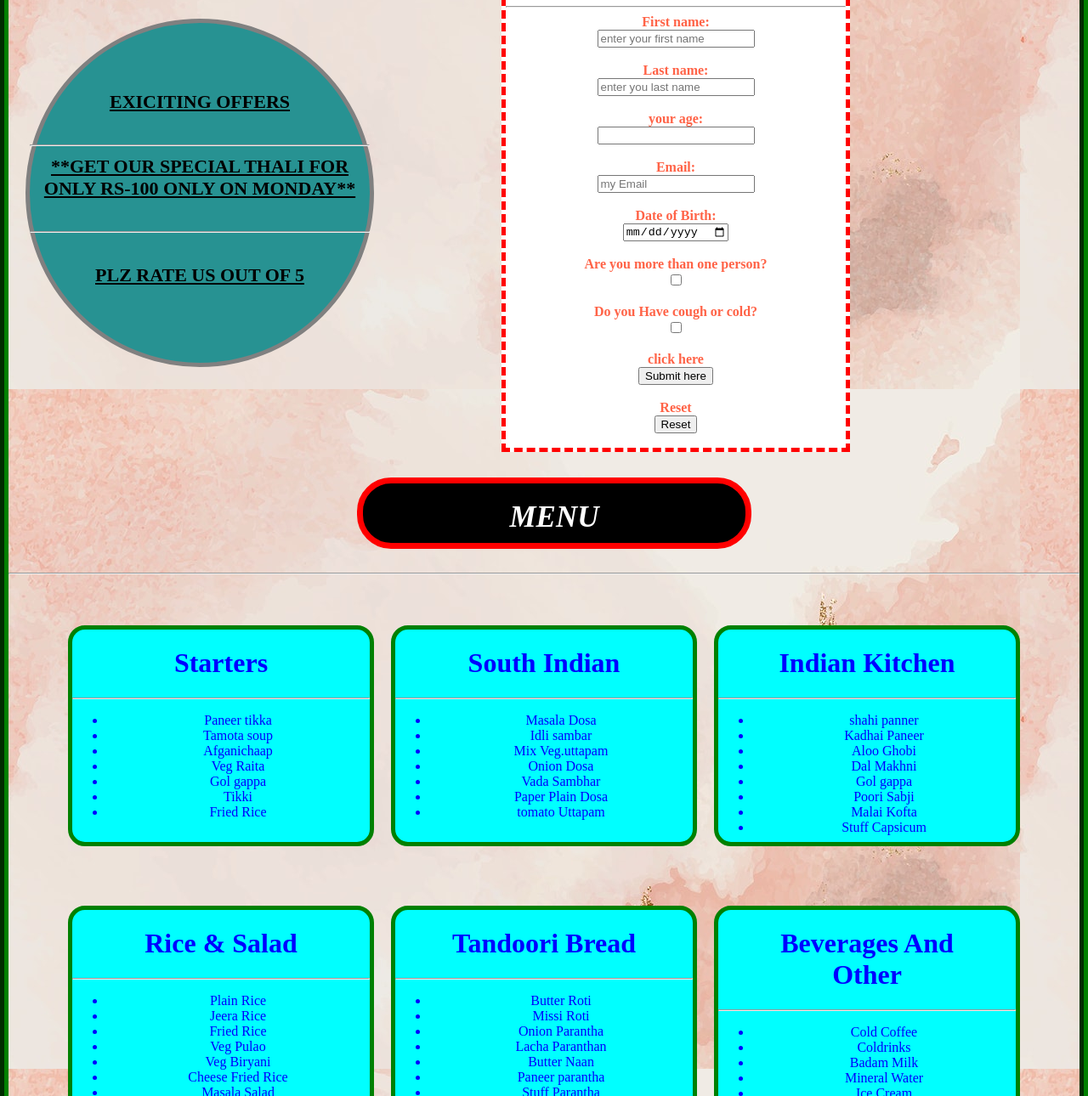
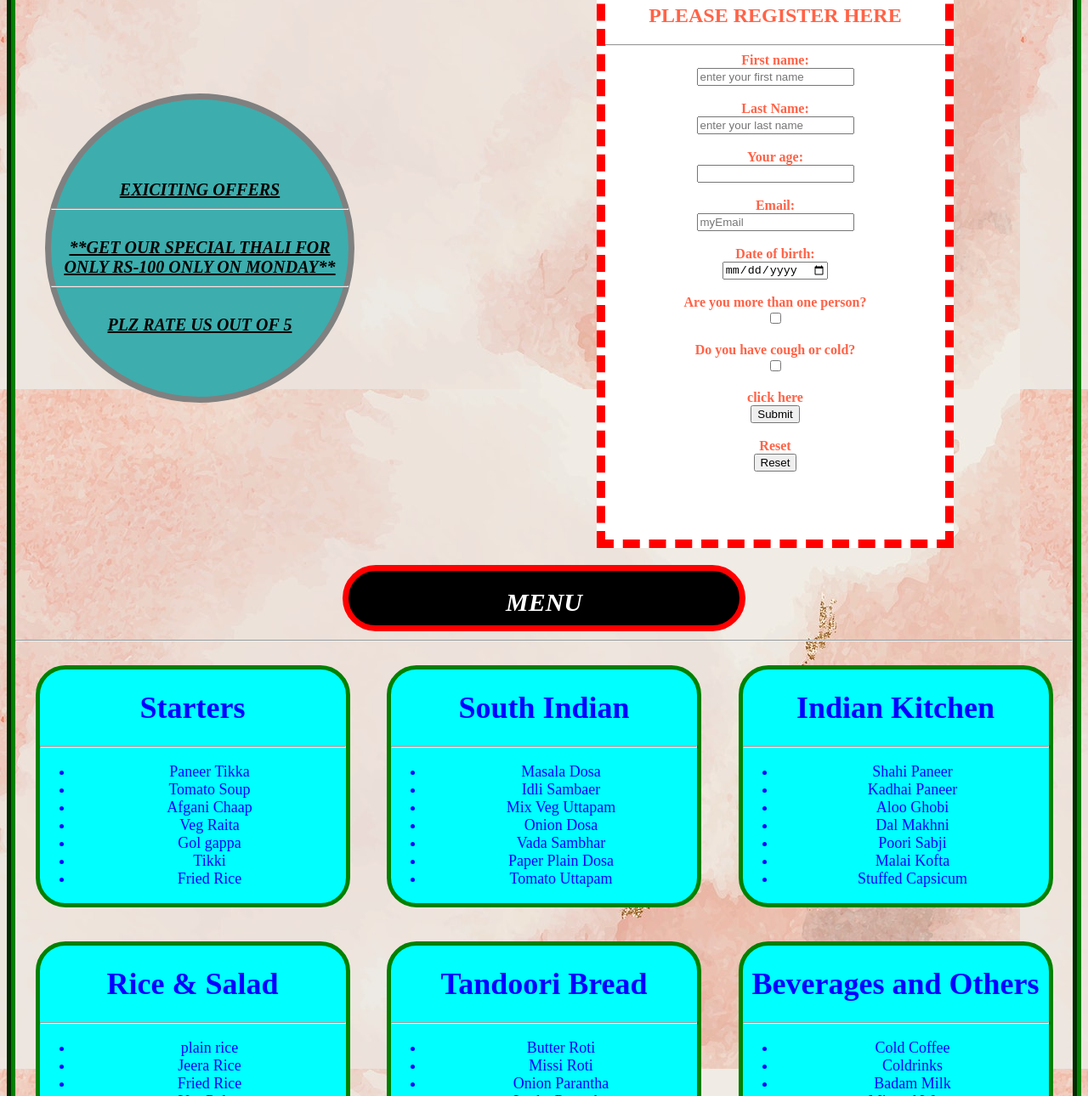
Before and after one commit to Sunilworks/CSS-handson-2, a plain HTML site: page index.html in a window 1280 px wide. Shown: the part 342-1632 px from the top of the page at 85% size. Drawn offline with Linux system fonts and the light colour scheme.

Commit message:
Add files via upload

```diff
--- a/index.html
+++ b/index.html
@@ -8,58 +8,63 @@
     <link rel="stylesheet" href="style.css">
 </head>
 <body>
-
-   <div class="container">
-    <div class="box leftbox"><p>Welcome to dhaba you get quality</p></div>
-    <div class=" box middlebox">Home Menu review contact us</div>
-    <div class=" box rightbox">Email:@gmail.com <br>
-        If you find any complain<br>
-        Contact on-94566***<br>
+    <div class="upper">
+        <div class="box leftbox">Welcome to Dhaba where you get quality Food</div>
+        <div class="box middlebox">Home Menu Review contact us</div>
+        <div class="box rightbox">Email:Store@gmail.com <br> <br>
+                                  If you find any complaint <br> <br>
+                                  Contact no-94566*****
         </div>
     </div>
-        <div class="midcontainer">
+
+    <div class="middle">
         <div class="circle">
-                <div class="circletext">
-                    EXICITING OFFERS <br> <br> <hr>
-                    **GET OUR SPECIAL THALI FOR <br> ONLY RS-100 ONLY ON MONDAY**<br><br><hr> <br>
+            <div class="circletext">EXICITING OFFERS <br> <hr> <br>
+                            **GET OUR SPECIAL THALI FOR ONLY RS-100 ONLY ON MONDAY** <br> <hr> <br>
                             PLZ RATE US OUT OF 5
             </div>
         </div>
 
         <div class="form">
             <div class="formtext">
-                <h1>PLEASE REGISTER HERE</h1><hr>
+                <h2>PLEASE REGISTER HERE</h2>
+                <hr>
                 <form>
-                <label for="fname">First name:</label><br>
-                <input type="text"name=fname id="fname"placeholder= "enter your first name"><br><br>
-                <label for="lname">Last name:</label><br>
-                <input type="text"name=lname id="lname"placeholder= "enter you last name"><br><br>
-                <label for="bonus">your age:</label><br>
-                <input type="number"name="bonus" id="bonus"><br><br>
-                <label for="email"> Email:</label><br>
-                <input type="email"name="email"id="email" placeholder="my Email"><br><br>
-                <label for="date">Date of Birth:</label><br>
-                <input type="date"name="date"id="date"><br><br>
-                Are you more than one person?<br>
-                 <input type="checkbox"name=""id=""value=""><br><br>
-                 Do you Have cough or cold?<br>
-                 <input type="checkbox"name=""id=""value=""><br><br>
-                 click here<br>
-                 <button>Submit here</button><br><br>
-                 Reset<br>
-                 <button>Reset</button>
+                    <label for="fname">First name:</label> <br>
+                    <input type="text" name="fname" id="fname" placeholder="enter your first name"><br><br>
+                    <label for="lname">Last Name:</label><br>
+                    <input type="text" name="Lname" id="Lname" placeholder="enter your last name"><br><br>
+                    <label for="age">Your age:</label> <br>
+                    <input type="number" name="age" id="age"> <br><br>
+                    <label for="email">Email:</label><br>
+                    <input type="email" name="email" id="email" placeholder="myEmail"><br><br>
+                    <label for="date">Date of birth:</label><br>
+                    <input type="date" name="DOB" id="date" placeholder="dd/mm/yyyy"><br><br>
+                    <label for="cb1">Are you more than one person?</label><br>
+                    <input type="checkbox" name="" id="cb1"><br><br>
+                    <label for="cb2">Do you have cough or cold?</label><br>
+                    <input type="checkbox" name="" id="cb2"><br><br>
+                    <label for="">click here</label><br>
+                    <input type="button" value="Submit"><br><br>
+                    <label for="">Reset</label><br>
+                    <input type="button" value="Reset"><br><br>
+
+
                 </form>
             </div>
         </div>
     </div>
-        <div class=" box midlebox"> MENU </div><hr>
-        <div class="lowercontainer">
+
+        <div class="box centerbox">MENU</div> <hr>
+
+    <div class="lower">
         <div class="menubox">
-                <h1>Starters</h1><hr>
+            <h1>Starters</h1>
+            <hr>
             <ul>
-                    <li>Paneer tikka</li>
-                    <li>Tamota soup</li>
-                    <li>Afganichaap</li>
+                <li>Paneer Tikka</li>
+                <li>Tomato Soup</li>
+                <li>Afgani Chaap</li>
                 <li>Veg Raita</li>
                 <li>Gol gappa</li>
                 <li>Tikki</li>
@@ -67,59 +72,64 @@
             </ul>
         </div>
         <div class="menubox">
-                <h1>South Indian</h1><hr>
+            <h1>South Indian</h1>
+            <hr>
             <ul>
                 <li>Masala Dosa</li>
-                    <li>Idli sambar</li>
-                    <li>Mix Veg.uttapam</li>
+                <li>Idli Sambaer</li>
+                <li>Mix Veg Uttapam</li>
                 <li>Onion Dosa</li>
                 <li>Vada Sambhar</li>
                 <li>Paper Plain Dosa</li>
-                    <li>tomato Uttapam</li>
+                <li>Tomato Uttapam</li>
             </ul>
         </div>
 
         <div class="menubox">
-
-                <h1>Indian Kitchen</h1><hr>
+            <h1>Indian Kitchen</h1>
+            <hr>
             <ul>
-                    <li>shahi panner</li>
+                <li>Shahi Paneer</li>
                 <li>Kadhai Paneer</li>
                 <li>Aloo Ghobi</li>
                 <li>Dal Makhni</li>
-                    <li>Gol gappa</li>
                 <li>Poori Sabji</li>
                 <li>Malai Kofta</li>
-                    <li>Stuff Capsicum</li>
+                <li>Stuffed Capsicum</li>
             </ul>
+        </div>
 
-        </div>
         <div class="menubox">
-                <h1>Rice & Salad</h1><hr>
+            <h1>Rice & Salad</h1>
+            <hr>
             <ul>
-                    <li>Plain Rice</li>
+                <li>plain rice</li>
                 <li>Jeera Rice</li>
                 <li>Fried Rice</li>
                 <li>Veg Pulao</li>
                 <li>Veg Biryani</li>
-                    <li>Cheese Fried Rice</li>
+                <li>Cheese Fried rice</li>
                 <li>Masala Salad</li>
             </ul>
         </div>
+
         <div class="menubox">
-                <h1>Tandoori Bread</h1><hr>
+            <h1>Tandoori Bread</h1>
+            <hr>
             <ul>
                 <li>Butter Roti</li>
                 <li>Missi Roti</li>
                 <li>Onion Parantha</li>
-                    <li>Lacha Paranthan</li>
+                <li>Lacha Parantha</li>
                 <li>Butter Naan</li>
-                    <li>Paneer parantha</li>
-                    <li>Stuff Parantha</li>
+                <li>Paneer Parantha</li>
+                <li>Stuff parantha</li>
             </ul>
         </div>
+
         <div class="menubox lastbox">
-                <h1>Beverages And <br>Other</h1><hr>
+            <h1>Beverages and Others</h1>
+            <hr>
             <ul>
                 <li>Cold Coffee</li>
                 <li>Coldrinks</li>
--- a/style.css
+++ b/style.css
@@ -1,123 +1,100 @@
 body{
-    margin: 0;
-    border:10px groove green;
-    background-image: url(handson2.jpg) ;
+    background-image: url(./handson2.jpg);
+    border: 10px groove green;
+}
+.upper{
+    display: flex;
+}
+.box{
+    color: white;
+    border: 7px solid red;
+    background-color: black;
+    border-radius: 40px;
+    font-style: italic;
+    display: inline-block;
+    font-size: 30px;
+    padding-top: 20px;
+    font-weight: bold;
+    text-align: center;
+    margin: auto;
+    margin-top: 20px;
+}
+.leftbox{
+    height: 100px;
+    width: 365px;
+}
+.middlebox{
+    height: 57px;
+    width: 480px;
+    margin-left: -179px;
+    margin-top: 33px;
+}
+.rightbox{
+    height: 180px;
+    width: 400px;
+}
+
+.middle{
+    display:flex;
 
 }
-
-.container{
-    display:flex
-}
-.box{
-    background-color: black;
-    color:white;
-    border:7px solid red;
-    border-radius: 40px;
-    display:inline-block;
-    font-style: italic;
-    text-align: center;
-    padding-top: 20px;
-    font-size: 20px;
-}
-
-
-.leftbox{
-    width: 1500px;
-    height:100px;
-    margin:10px;
-    font-weight: bold;
-
-}
-.middlebox{
-    width: 3000px;
-    height:60px;
-    margin-left: -80px;
-    margin-right: 500px;
-    margin-top: 15px;
-    font-weight: bold;
-}
-.rightbox{
-    width: 2000px;
-    height:100px;
-   margin-top: 10px;
-   margin-right: 50px;
-   line-height: 30px;
-   font-weight: bold;
-
-
-}
-.midcontainer{
-    display:flex
-}
 .circle{
-    width:400px;
-    height:400px;
+    height: 350px;
+    width: 350px;
+    border: 7px solid grey;
     border-radius: 50%;
-    background-color: rgb(39, 146, 146);
-    border:5px solid gray;
-    margin-top: 200px;
-    margin-right: 150px;
-    margin-left: 20px;
+    background-color: rgb(61, 173, 173);
+    margin: 200px 35px 20px ;
 }
 .circletext{
-    font-size: 22px;
+    color: black;
+    font-weight: bold;
+    font-size: 20px;
+    margin-top: 95px;
     text-align: center;
+    font-style: italic;
     text-decoration: underline;
-    font-weight: bold;
-    margin-top: 80px;
-
 }
 .form{
+    height: 650px;
     width: 400px;
-    height: 600px;
-    border: 5px red dashed;
-    margin-top: 100px;
+    border: 10px dashed red;
+    margin-left: 250px;
+    margin-top: 65px;
     background-color: white;
 }
 .formtext{
+    color: tomato;
     text-align: center;
-    color:tomato;
-     font-weight: bold;
+    font-weight: bold;
+}
 
+.centerbox{
+    display: block;
+    width: 460px;
+    padding-bottom: 10px;
+    margin-bottom: 10px;
 }
-.midlebox{
-    width: 450px;
-    height:50px;
-    margin:410px;
-   margin-top: 30px;
-   margin-bottom: 20px;
-   margin-right: 40px;
-   font-weight: bold;
-   font-size: 35px;
 
-
-}
-.menubox{
-    width: 350px;
-    height: 250px;
-    border:5px solid  green;
-    background-color: aqua;
-    border-radius: 20px;
-    display:inline-block;
-     margin-top: 10px;
-     color:blue;
-     text-align: center;
-     margin-bottom: 60px;
-
-
-
-}
-.hr{
-    color:black;
-
-}
-.lowercontainer{
+.lower{
     display: flex;
     flex-wrap: wrap;
-     justify-content: space-evenly;
-     margin:50px;
+    justify-content: space-evenly;
+}
 
+.menubox{
+    width: 360px;
+    height: 275px;
+    border: 5px solid green;
+    background-color: aqua;
+    border-radius: 35px;
+    display: inline-block;
+    color: blue;
+    text-align: center;
+    font-size: 18px;
+    margin: 20px;
 }
+
 .lastbox{
-    height:300px;
+    height: 320px;
 }
```
Lines whose indentation alone changed are shown as unchanged.
